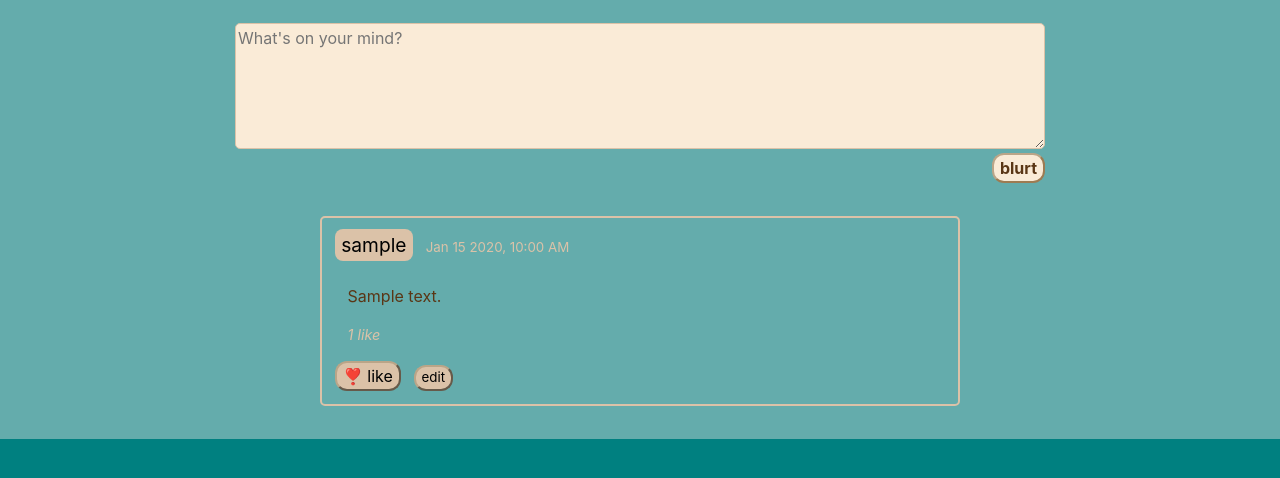
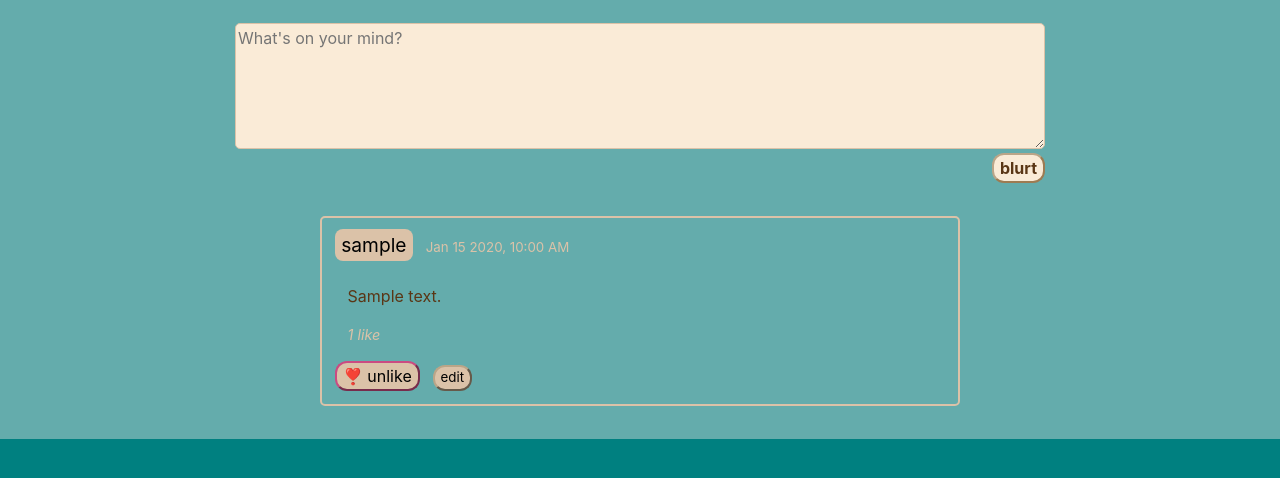
Before and after one commit to jen615/blurt, a Django app: page / in a window 1280 px wide. Shown: the part 57-535 px from the top of the page. Run offline with Django 3.2, Linux system fonts and the light colour scheme; a user stored in the database is signed in; tables that the repository leaves empty hold one stand-in row (values such as "Sample post"); some libraries are stand-ins or nearby versions.

Commit message:
made like button red for liked posts.
improvements: make posts update w/o reloading entire feed. redo profile logic to make highlighted follow button.

```diff
--- a/network/models.py
+++ b/network/models.py
@@ -10,7 +10,7 @@ class User(AbstractUser):
         return {
             'id': self.id,
             'username': self.username,
-            'following': len(self.following.all()),
+            'following': [i.username for i in self.following.all()],
         }
 
 
@@ -27,4 +27,5 @@ class Post(models.Model):
             'time': self.time.strftime("%b %-d %Y, %-I:%M %p"),
             'content': self.content,
             'likes': len(self.likes.all()),
+            'likers': [i.username for i in self.likes.all()]
         }
--- a/network/static/network/index.js
+++ b/network/static/network/index.js
@@ -78,10 +78,6 @@ function loadPosts(feed, page = 1) {
         })
 }
 
-function morePosts(group) {
-
-}
-
 // Posting
 function makePost(feed) {
     const content = document.querySelector('#post-box').value;
@@ -132,8 +128,9 @@ function renderPost(post) {
     // Like button
     const likeButton = document.createElement("button");
     likeButton.value = id;
-    likeButton.className = 'like-button';
-    likeButton.innerHTML = ' ❣ like'
+    likeButton.className = post['likers'].includes(username) ? 'like-button active' : 'like-button';
+    console.log(post['likers']);
+    likeButton.innerHTML = post['likers'].includes(username)? ' ❣ unlike': ' ❣ like';
     likeButton.addEventListener("click", () => {
         likePost(id);
     })
@@ -262,7 +259,7 @@ function loadProfile(user) {
         .then(response => response.json())
         .then(profile => {
             document.querySelector('#follower-count').innerHTML = profile.followers;
-            document.querySelector('#following-count').innerHTML = profile.following;
+            document.querySelector('#following-count').innerHTML = profile.following.length;
         })
 
     loadPosts(feed)
--- a/network/static/network/styles.css
+++ b/network/static/network/styles.css
@@ -108,6 +108,9 @@ hr {
   border-color: #baa588;
   border-radius: 12px;
 }
+.post .active {
+  border-color: #cb4b82;
+}
 .post .edit-button {
   background-color: #dbc2a8;
   border-color: #baa588;
--- a/network/static/network/styles.scss
+++ b/network/static/network/styles.scss
@@ -120,6 +120,10 @@ hr {
     border-radius: 12px;
   }
 
+  .active {
+    border-color: #cb4b82;
+  }
+
   .edit-button {
     background-color: #dbc2a8;
     border-color: #baa588;
--- a/network/views.py
+++ b/network/views.py
@@ -105,6 +105,7 @@ def load_posts(request, feed, page):
     # Return posts in reverse order
     posts = posts.order_by('-time').all()
     serialization = [post.serialize() for post in posts]
+    print(serialization)
 
     # Paginate results
     pagi = Paginator(serialization, 5)
```
